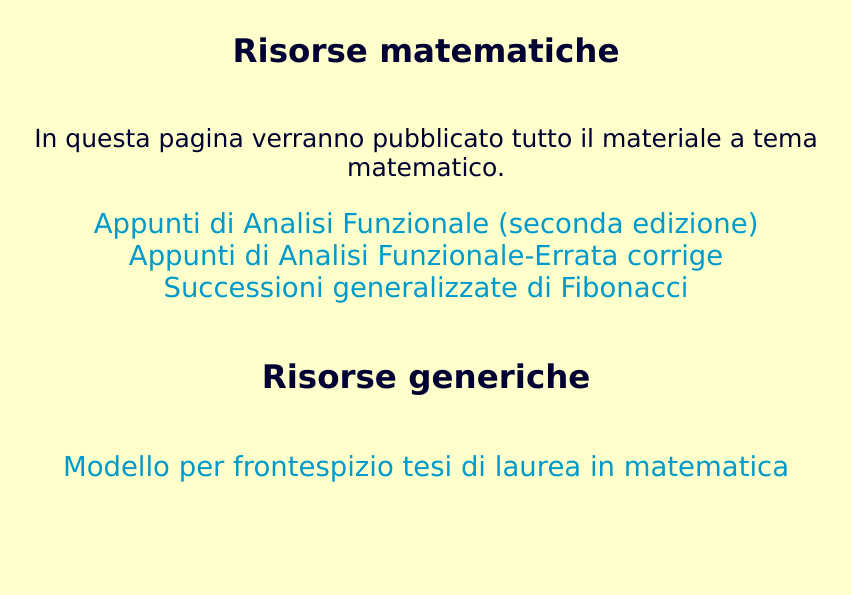
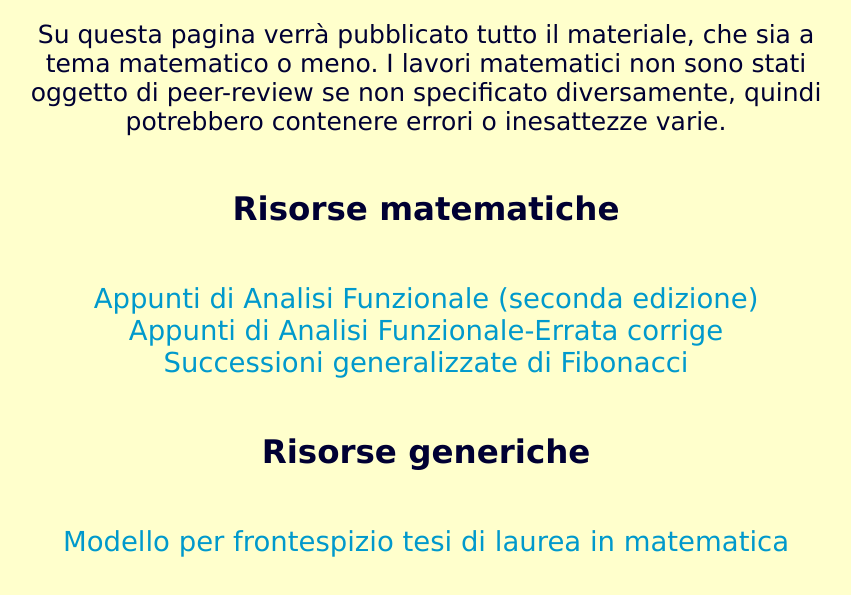
Before and after one commit to Loara/loara.github.io, a plain HTML site: page resource.htm in a window 1280 px wide. Shown: the part 149-744 px from the top of the page, without its empty margins (214-1065 px from the left). Drawn offline with Linux system fonts and the light colour scheme.

Commit message:
Ortografia

```diff
--- a/resource.htm
+++ b/resource.htm
@@ -13,10 +13,10 @@
 </head>
 <body>
 <h1>Risorse</h1>
+Su questa pagina verrà pubblicato tutto il materiale, che sia a tema matematico o meno. I lavori matematici non sono stati oggetto di peer-review se non specificato diversamente, quindi potrebbero contenere errori o inesattezze varie.
+
 <div class="pad">
 <h5>Risorse matematiche</h5>
-<p>In questa pagina verranno pubblicato tutto il materiale a tema matematico.</p>
-
 <div class="link"><a href="Carbone.pdf">Appunti di Analisi Funzionale (seconda edizione)</a></div>
 <div class="link"><a href="errata2.pdf">Appunti di Analisi Funzionale-Errata corrige</a></div>
 <div class="link"><a href="Fibonacci.pdf">Successioni generalizzate di Fibonacci</a></div>
```
